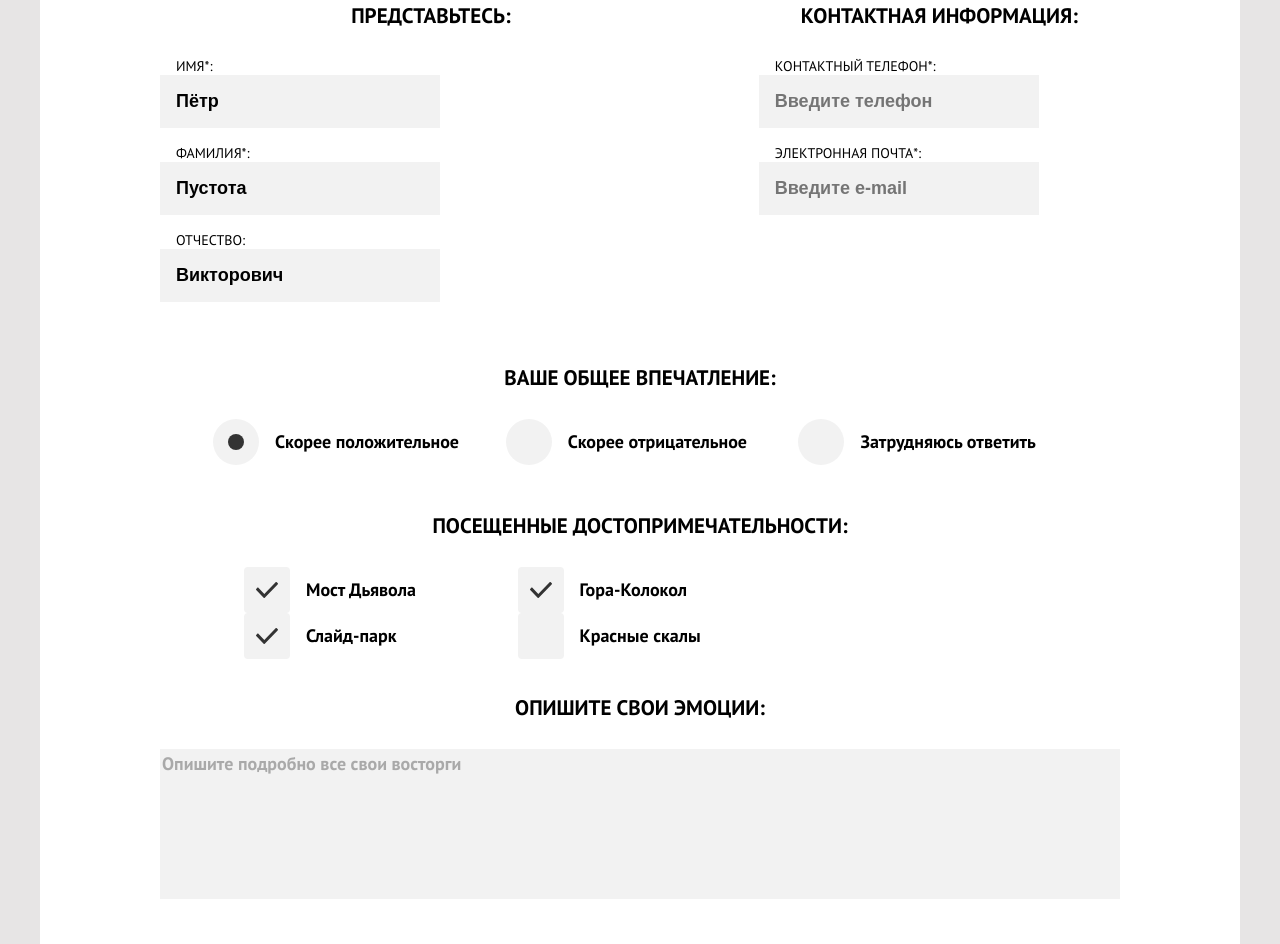
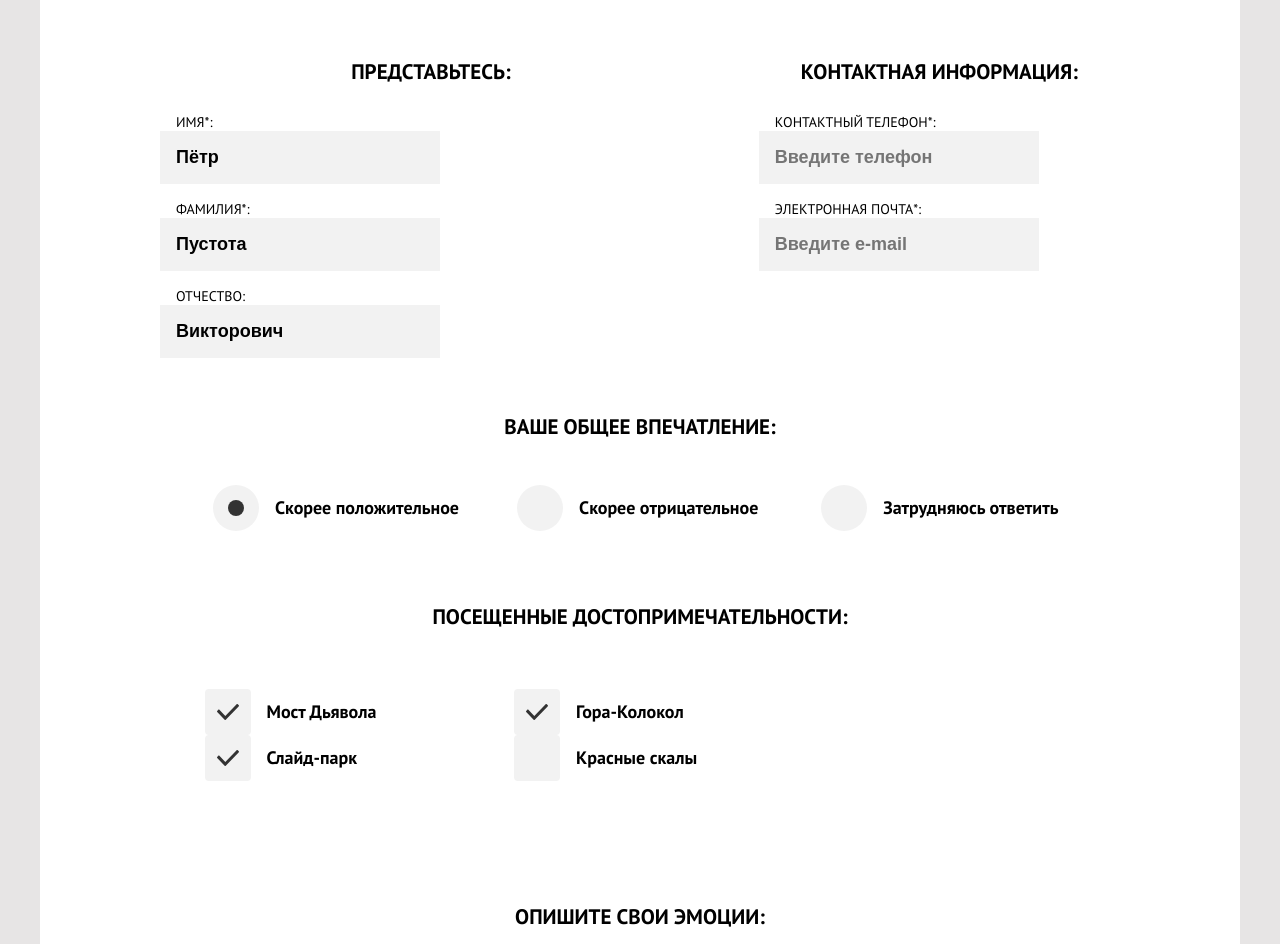
Before and after one commit to htmlacademy-adaptive/1551601-sedona-28, a website: page source/form.html in a window 1280 px wide. Shown: the part 655-1599 px from the top of the page. Drawn offline with nearby package versions, Linux system fonts and the light colour scheme; files that its build step writes are made by us from their sources.

Commit message:
modal box

```diff
--- a/source/form.html
+++ b/source/form.html
@@ -85,7 +85,8 @@
             <div class="form__container form__container--radio">
               <fieldset class="form__fieldset">
                 <legend class="form__legend page-titles">Ваше общее впечатление:</legend>
-                <ul class="form__list form__list--radio">
+                <div class="form__list--radio">
+                  <ul class="form__list">
                     <li class="form__selector">
                       <label  class="form__selector-label">
                         <input class="form__selector-indicator" type="radio" value="positive" name ="grade" checked>
@@ -94,7 +95,7 @@
                       </label>
                     </li>
                     <li class="form__selector">
-                    <label  class="form__selector-label">
+                      <label  class="form__selector-label form__selector--wrong">
                         <input class="form__selector-indicator" type="radio" value="negative" name ="grade">
                         <span class="form__selector-custom"></span>
                         Скорее отрицательное
@@ -108,12 +109,14 @@
                       </label>
                     </li>
                   </ul>
+                </div>
               </fieldset>
             </div>
             <div class="form__container form__container--checkbox">
               <fieldset class="form__fieldset">
                 <legend class="form__legend page-titles"> Посещенные достопримечательности:</legend>
-                <ul class="form__list form__list--checkbox">
+                <div class="form__list--checkbox">
+                  <ul class="form__list">
                     <li class="form__selector">
                       <label class="form__selector-label" type="checkbox" name="bridge" value="bridge">
                         <input class="form__checkbox" type="checkbox" checked>
@@ -136,13 +139,14 @@
                       </label>
                     </li>
                     <li class="form__selector">
-                    <label class="form__selector-label" type="checkbox" name="bridge">
+                      <label class="form__selector-label form__selector--red" type="checkbox" name="bridge">
                         <input class="form__checkbox" type="checkbox" id="bridge">
                         <span class="form__checkbox-custom"></span>
                         Красные скалы
                       </label>
                     </li>
                   </ul>
+                </div>
               </fieldset>
             </div>
             <div class="form__container form__container--review">
@@ -158,22 +162,6 @@
               </fieldset>
             </div>
           </form>
-        </section>
-        <section class="modal">
-          <div class="modal__error">
-            <h2 class="modal__title page-title">ЧТО-ТО ПОШЛО НЕ ТАК!</h2>
-            <p class="modal__text">Проверьте поля, выделенные красным, скорее всего вы забыли их заполнить</p>
-            <button class="modal__button-error button"><a class="modal__button button__link">OK</a></button>
-          </div>
-        </section>
-        <section class="modal">
-          <div class="modal__review">
-            <h2 class="modal__title page-title">Ваш отзыв отправлен!</h2>
-            <p class="modal__text modal__text--send">Спасибо за ваше участие, ваш отзыв уже поступил к нам. В ближайшее время мы опубликуем его на сайте.</p>
-          </div>
-          <div class="modal__review-frame">
-            <button class="modal__review-button button"><a class="modal__button button__link">Закрыть окно</a></button>
-          </div>
         </section>
       </main>
       <footer class="footer">
@@ -201,5 +189,21 @@
         </div>
       </footer>
     </div>
+    <section class="modal">
+      <div class="modal__error">
+        <h2 class="modal__title page-title">ЧТО-ТО ПОШЛО НЕ ТАК!</h2>
+        <p class="modal__text">Проверьте поля, выделенные красным, скорее всего вы забыли их заполнить</p>
+        <button class="modal__button-error button"><a class="modal__button button__link">OK</a></button>
+      </div>
+    </section>
+    <section class="modal">
+      <div class="modal__review">
+        <h2 class="modal__title page-title">Ваш отзыв отправлен!</h2>
+        <p class="modal__text modal__text--send">Спасибо за ваше участие, ваш отзыв уже поступил к нам. В ближайшее время мы опубликуем его на сайте.</p>
+      </div>
+      <div class="modal__review-frame">
+        <button class="modal__review-button button"><a class="modal__button button__link">Закрыть окно</a></button>
+      </div>
+    </section>
   </body>
 </html>
--- a/source/sass/blocks/form.scss
+++ b/source/sass/blocks/form.scss
@@ -220,15 +220,27 @@
 
 @media (min-width: $desktop-size) {
   .form__list--radio {
-    padding: 0 53px;
+    padding: 17px 53px;
+  }
+
+  .form__list--checkbox {
+    padding: 31px 44.5px;
   }
 
   .form__selector {
-    width: 31%;
+    width: 32.33%;
+
+    &:last-child {
+      width: 238px;
+    }
+
+    &:not(:last-child) {
+      margin: 0;
+      margin-right: 28px;
+    }
   }
 
-  .form__selector:not(:last-child) {
-    margin: 0;
-    margin-right: 28px;
+  .form__container {
+    padding-top: 56px;
   }
 }
```
Lines whose indentation alone changed are shown as unchanged.
